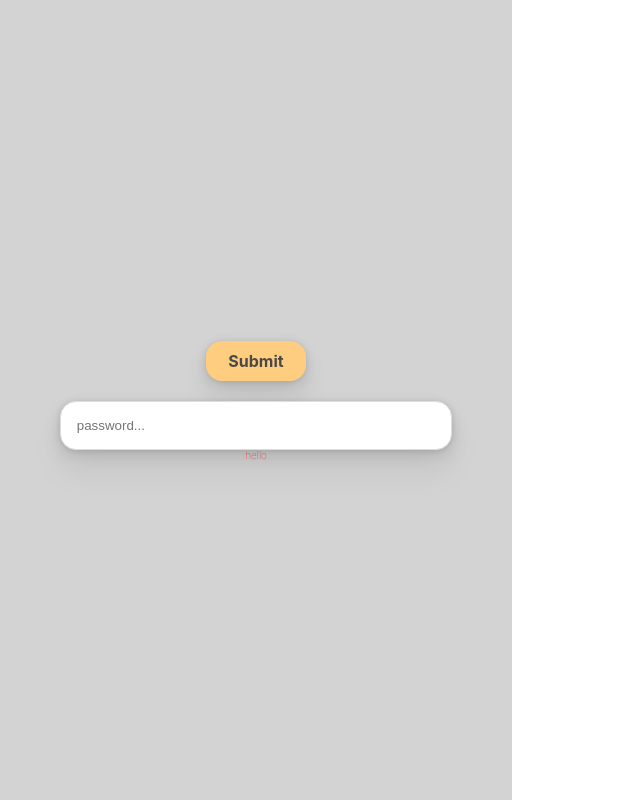
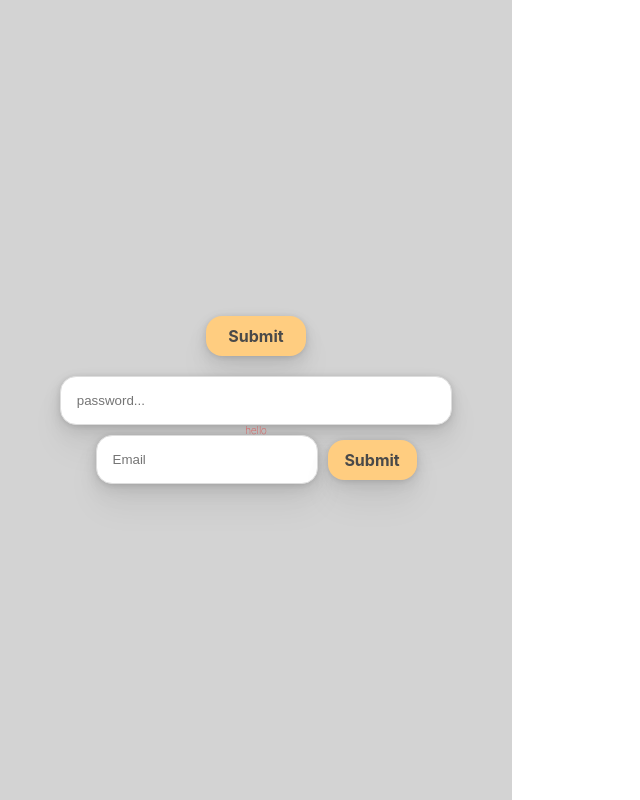
Before and after one commit to osamhack2022/Web_WILIM_TeamWILIM, a React (Create React App) app in the folder WEB(FE)/wilim-front/: page / in a window 1280 px wide. Shown: the whole page, without its empty margins (0-640 px from the left). Built offline with nearby package versions, Linux system fonts and the light colour scheme.

Commit message:
atoms updated

```diff
--- a/WEB(FE)/wilim-front/src/App.js
+++ b/WEB(FE)/wilim-front/src/App.js
@@ -1,13 +1,15 @@
 import { Button } from "../src/components/atom/button";
 import { Input } from "../src/components/atom/input";
 import { Text } from "../src/components/atom/text";
+import { IdInputArea } from "./components/molecule/idInputArea";
 
 function App() {
   return (
     <div style={style}>
       <Button onClick={() => console.log("hello!")} innerText="Submit" style={{ marginBottom: '20px' }} />
-      <Input type="password" innerText="password..." />
+      <Input type="password" placeholder="password..." />
       <Text color='red' innerText="hello" />
+      <IdInputArea />
     </div>
   );
 }
--- /dev/null
+++ b/WEB(FE)/wilim-front/src/components/atom/flex.js
@@ -0,0 +1,9 @@
+import React from 'react';
+
+export const Flex = ({ flexDirection, justifyContent, alignItems, children }) => {
+    return (
+        <div style={{ display: "flex", flexDirection, justifyContent, alignItems }}>
+            {children}
+        </div>
+    )
+}
--- a/WEB(FE)/wilim-front/src/components/atom/input.js
+++ b/WEB(FE)/wilim-front/src/components/atom/input.js
@@ -2,9 +2,9 @@ import React from 'react';
 import styled from 'styled-components';
 import { BaseStyles } from '../theme';
 
-export const Input = ({ type, innerText, width, height, focusColor, style }) => {
+export const Input = ({ type, placeholder, width, height, focusColor, style }) => {
     return (
-        <InputDiv type={type} width={width} height={height} focusColor={focusColor} placeholder={innerText || 'InnerText'}  style={style}/>
+        <InputDiv type={type} width={width} height={height} focusColor={focusColor} placeholder={placeholder || 'InnerText'}  style={style}/>
     )
 };
 
--- /dev/null
+++ b/WEB(FE)/wilim-front/src/components/molecule/idInputArea.js
@@ -0,0 +1,17 @@
+import React from "react";
+import styled from "styled-components";
+import { Button } from "../atom/button";
+import { Flex } from "../atom/flex";
+import { Input } from "../atom/input";
+import { BaseStyles } from "../theme";
+
+export const IdInputArea = () => {
+  return (
+    <>
+      <Flex justifyContent='center' alignItems='center'>
+        <Input type="text" placeholder='Email' style={{ marginRight: '10px' }}/>
+        <Button innerText='Submit' />
+      </Flex>
+    </>
+  );
+};
```
